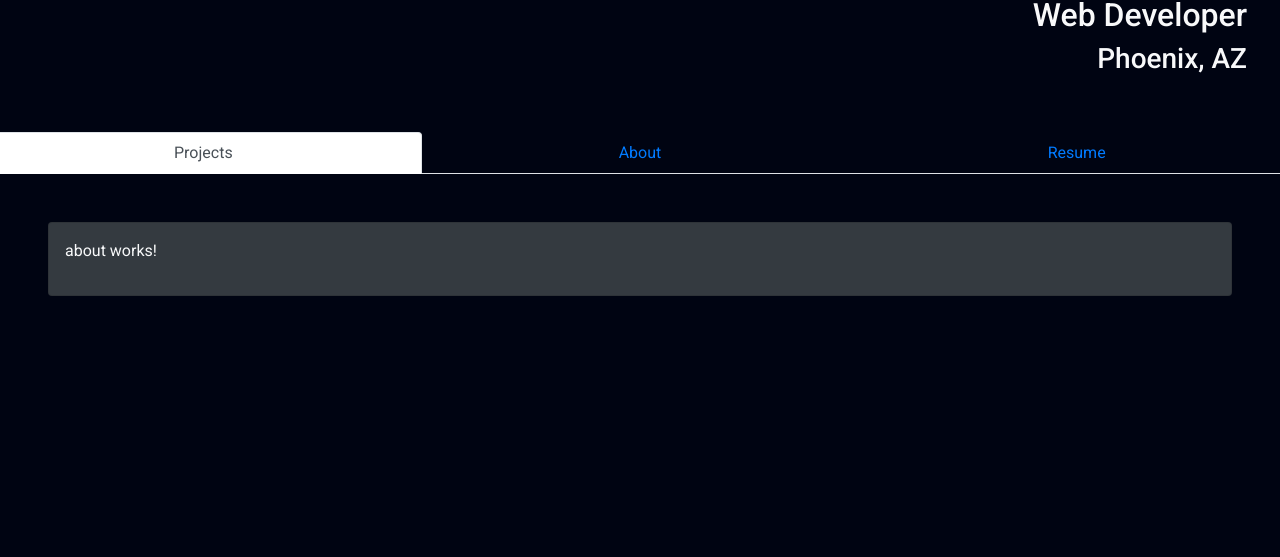
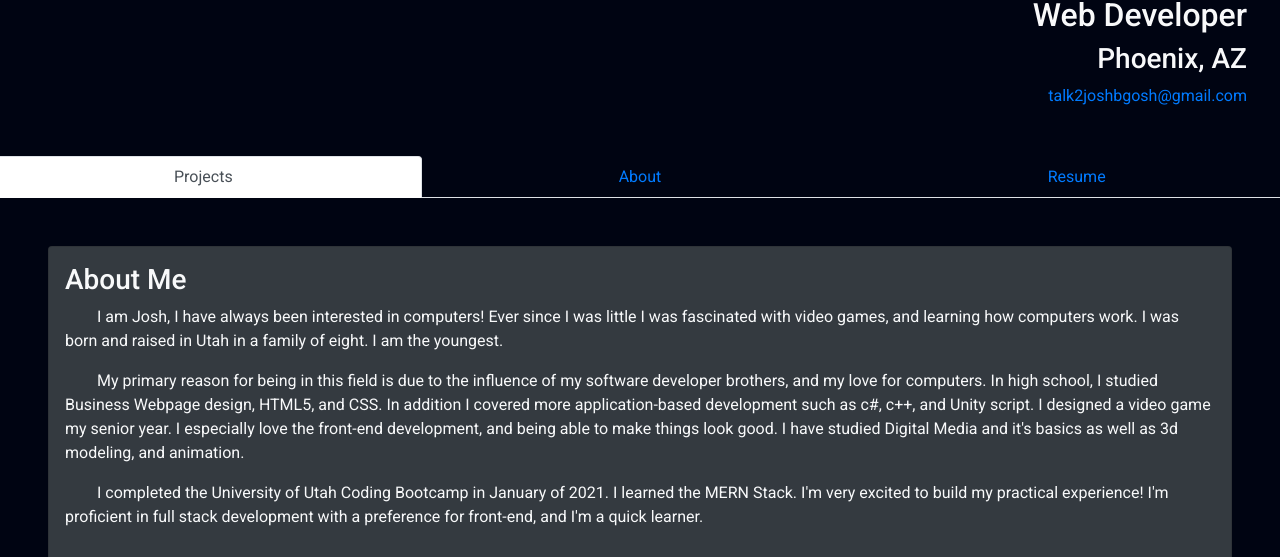
Before and after one commit to OneCrinkleyFry/OneCrinkleyFry.github.io, an Angular app: page /about in a window 1280 px wide. Shown: the part 1041-1598 px from the top of the page. Before the commit the page ends 1337 px from the top, so only its background shows below. Built offline with nearby package versions, Linux system fonts and the light colour scheme.

Commit message:
added the about section to the app

```diff
--- a/src/app/about/about.component.css
+++ b/src/app/about/about.component.css
@@ -0,0 +1,3 @@
+.indent {
+   margin-right: 2em;
+}
--- a/src/app/about/about.component.html
+++ b/src/app/about/about.component.html
@@ -1 +1,25 @@
-<p>about works!</p>
+<section class='d-flex flex-wrap'>
+   <div id='about-head'>
+      <h3>About Me</h3>
+   </div>
+   <article class='text-start'>
+      <p>
+         <span class="indent"></span>I am Josh, I have always been interested in computers! Ever since I was little I was fascinated with video
+         games, and learning how computers work. I was born and raised in Utah in a family of eight. I am the youngest.
+      </p>
+      <p>
+         <span class="indent"></span>My primary reason for being in this field is due to the influence of my software developer brothers, and my
+         love for computers. In high school, I studied Business Webpage design, HTML5, and CSS. In addition I covered
+         more
+         application-based development such as c#, c++, and Unity script. I designed a video game my senior year. I
+         especially love the front-end development, and being able to make things look good. I have studied Digital
+         Media
+         and it's basics as well as 3d modeling, and animation.
+      </p>
+      <p>
+         <span class="indent"></span>I completed the University of Utah Coding Bootcamp in January of 2021. I learned the MERN Stack. I'm very
+         excited to build my practical experience!
+         I'm proficient in full stack development with a preference for front-end, and I'm a quick learner.
+      </p>
+   </article>
+</section>
--- a/src/app/app.component.html
+++ b/src/app/app.component.html
@@ -14,6 +14,7 @@
         <h1 class="font-weight-bold">Josh Miller</h1>
         <h2>Web Developer</h2>
         <h3>Phoenix, AZ</h3>
+        <a href="mailto:talk2joshbgosh@gmail.com">talk2joshbgosh@gmail.com</a>
       </div>
     </div>
   </div>
```
